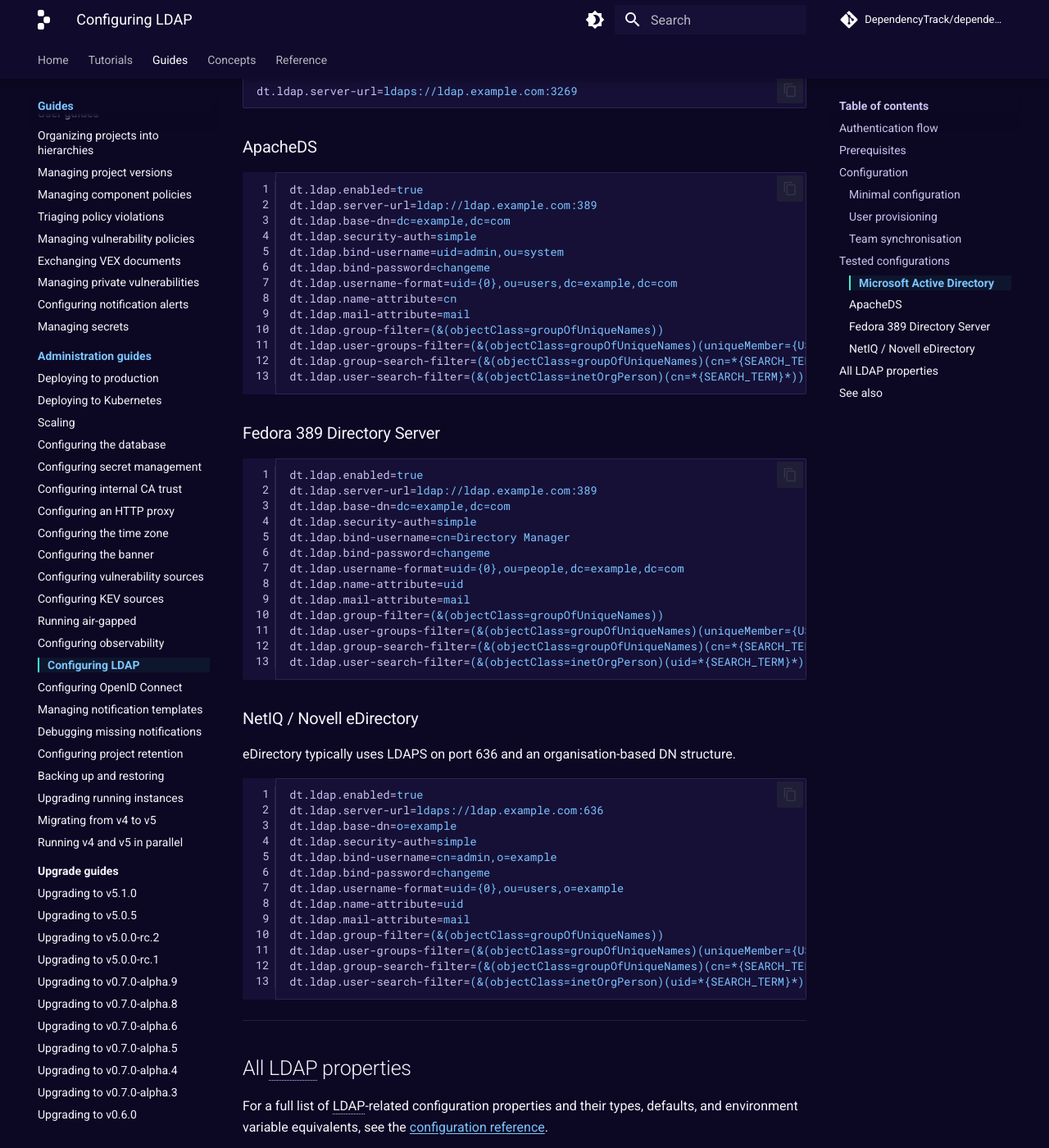
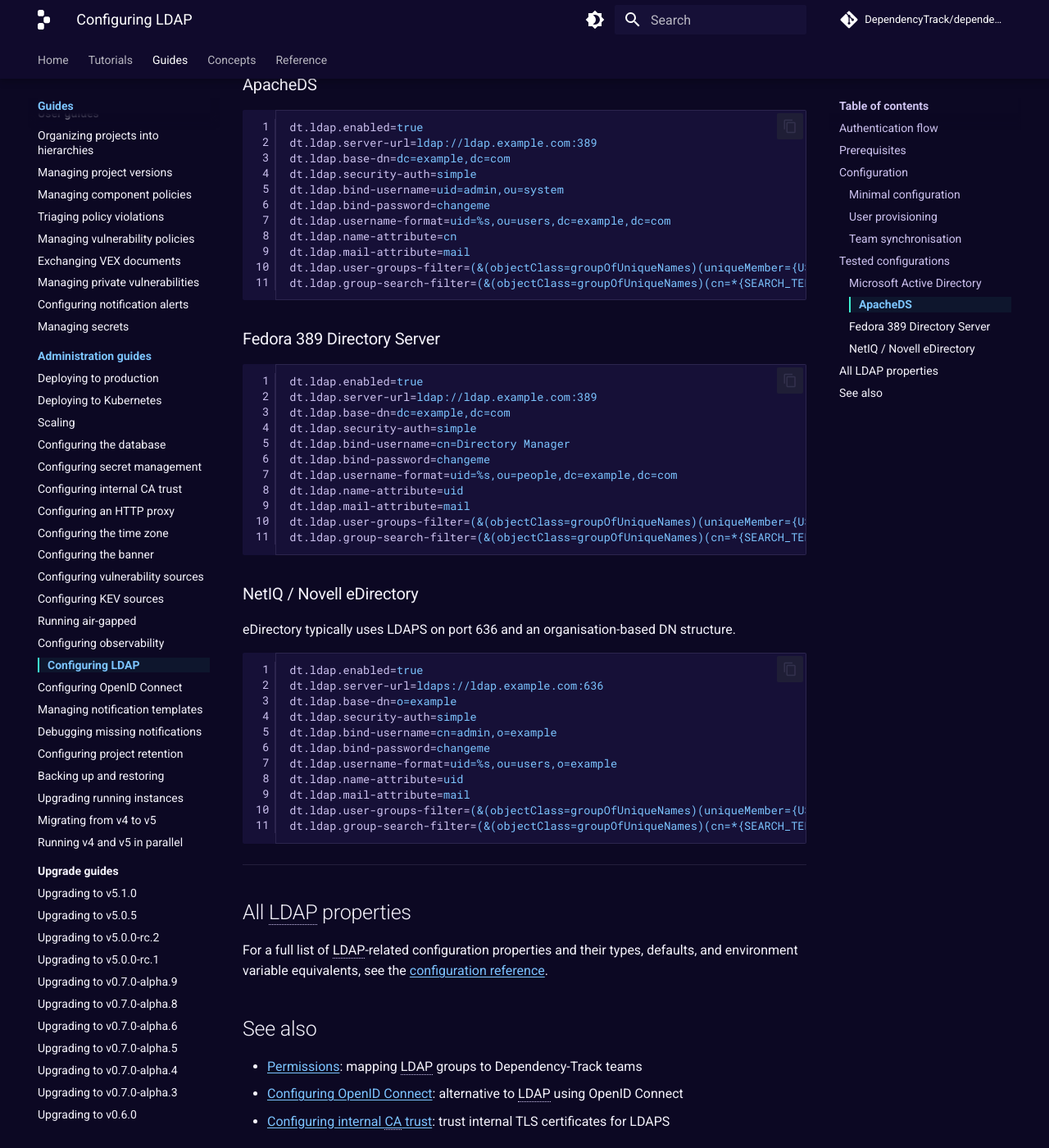
Before and after one commit to DependencyTrack/docs, an MkDocs documentation site: the page built from docs/guides/administration/configuring-ldap.md, in a window 1280 px wide and 1400 px high, scrolled down 2700 px. Shown: the whole window at 82% size. Built offline with MkDocs 1.6.1 and Material for MkDocs 9.7.7, drawn with Linux system fonts in a browser that asks for light colours; comment, search, counter and statistics services are not loaded; the version menu is left out; some of the changed text lies outside the part shown.

Commit message:
Fix misleading LDAP config instructions (#249)
Fixes example values for `dt.ldap.username-format`, which uses the `%s` placeholder, not `{0}`. This was always true even in v4, so this mixup was introduced while porting the docs over for v5.

Removes mentions of `dt.ldap.group-filter` and `dt.ldap.user-search-filter`, which are unused, and have been even in v4.

Signed-off-by: Niklas <nscuro@protonmail.com>

````diff
--- a/docs/guides/administration/configuring-ldap.md
+++ b/docs/guides/administration/configuring-ldap.md
@@ -41,13 +41,13 @@
 dt.ldap.security-auth=simple
 dt.ldap.bind-username=cn=dt-service,dc=example,dc=com
 dt.ldap.bind-password=changeme
-dt.ldap.username-format=uid={0},ou=users,dc=example,dc=com
+dt.ldap.username-format=uid=%s,ou=users,dc=example,dc=com
 dt.ldap.name-attribute=cn
 dt.ldap.mail-attribute=mail
 ```
 
 !!! tip
-    Dependency-Track substitutes the `{0}` placeholder in `dt.ldap.username-format`
+    Dependency-Track substitutes the `%s` placeholder in `dt.ldap.username-format`
     with the username entered at login.
 
 ### User provisioning
@@ -67,10 +67,8 @@
 
 ```properties
 dt.ldap.team-synchronization=true
-dt.ldap.group-filter=(&(objectClass=groupOfUniqueNames))
 dt.ldap.user-groups-filter=(&(objectClass=groupOfUniqueNames)(uniqueMember={USER_DN}))
 dt.ldap.group-search-filter=(&(objectClass=groupOfUniqueNames)(cn=*{SEARCH_TERM}*))
-dt.ldap.user-search-filter=(&(objectClass=inetOrgPerson)(cn=*{SEARCH_TERM}*))
 ```
 
 !!! tip
@@ -96,13 +94,11 @@
 dt.ldap.security-auth=simple
 dt.ldap.bind-username=CN=DT Service Account,DC=example,DC=com
 dt.ldap.bind-password=changeme
-dt.ldap.username-format={0}@example.com
+dt.ldap.username-format=%s@example.com
 dt.ldap.name-attribute=userPrincipalName
 dt.ldap.mail-attribute=mail
-dt.ldap.group-filter=(&(objectClass=group)(objectCategory=Group))
 dt.ldap.user-groups-filter=(&(objectClass=group)(objectCategory=Group)(member:1.2.840.113556.1.4.1941:={USER_DN}))
 dt.ldap.group-search-filter=(&(objectClass=group)(objectCategory=Group)(cn=*{SEARCH_TERM}*))
-dt.ldap.user-search-filter=(&(objectClass=user)(objectCategory=Person)(cn=*{SEARCH_TERM}*))
 ```
 
 !!! tip
@@ -125,13 +121,11 @@
 dt.ldap.security-auth=simple
 dt.ldap.bind-username=uid=admin,ou=system
 dt.ldap.bind-password=changeme
-dt.ldap.username-format=uid={0},ou=users,dc=example,dc=com
+dt.ldap.username-format=uid=%s,ou=users,dc=example,dc=com
 dt.ldap.name-attribute=cn
 dt.ldap.mail-attribute=mail
-dt.ldap.group-filter=(&(objectClass=groupOfUniqueNames))
 dt.ldap.user-groups-filter=(&(objectClass=groupOfUniqueNames)(uniqueMember={USER_DN}))
 dt.ldap.group-search-filter=(&(objectClass=groupOfUniqueNames)(cn=*{SEARCH_TERM}*))
-dt.ldap.user-search-filter=(&(objectClass=inetOrgPerson)(cn=*{SEARCH_TERM}*))
 ```
 
 ### Fedora 389 Directory Server
@@ -143,13 +137,11 @@
 dt.ldap.security-auth=simple
 dt.ldap.bind-username=cn=Directory Manager
 dt.ldap.bind-password=changeme
-dt.ldap.username-format=uid={0},ou=people,dc=example,dc=com
+dt.ldap.username-format=uid=%s,ou=people,dc=example,dc=com
 dt.ldap.name-attribute=uid
 dt.ldap.mail-attribute=mail
-dt.ldap.group-filter=(&(objectClass=groupOfUniqueNames))
 dt.ldap.user-groups-filter=(&(objectClass=groupOfUniqueNames)(uniqueMember={USER_DN}))
 dt.ldap.group-search-filter=(&(objectClass=groupOfUniqueNames)(cn=*{SEARCH_TERM}*))
-dt.ldap.user-search-filter=(&(objectClass=inetOrgPerson)(uid=*{SEARCH_TERM}*))
 ```
 
 ### NetIQ / Novell eDirectory
@@ -163,13 +155,11 @@
 dt.ldap.security-auth=simple
 dt.ldap.bind-username=cn=admin,o=example
 dt.ldap.bind-password=changeme
-dt.ldap.username-format=uid={0},ou=users,o=example
+dt.ldap.username-format=uid=%s,ou=users,o=example
 dt.ldap.name-attribute=uid
 dt.ldap.mail-attribute=mail
-dt.ldap.group-filter=(&(objectClass=groupOfUniqueNames))
 dt.ldap.user-groups-filter=(&(objectClass=groupOfUniqueNames)(uniqueMember={USER_DN}))
 dt.ldap.group-search-filter=(&(objectClass=groupOfUniqueNames)(cn=*{SEARCH_TERM}*))
-dt.ldap.user-search-filter=(&(objectClass=inetOrgPerson)(uid=*{SEARCH_TERM}*))
 ```
 
 ---
````
